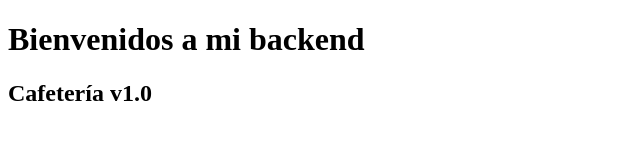
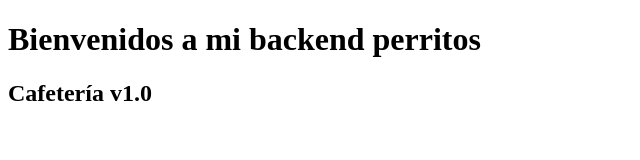
Before and after one commit to seba-lc/crud-cafeteria, a website: page public/index.html in a window 1280 px wide. Shown: the whole page, without its empty margins (0-640 px from the left). Drawn offline with Linux system fonts and the light colour scheme.

Commit message:
prueba heroku automatico

```diff
--- a/public/index.html
+++ b/public/index.html
@@ -7,7 +7,7 @@
   <title>Backend</title>
 </head>
 <body>
-  <h1>Bienvenidos a mi backend</h1>
+  <h1>Bienvenidos a mi backend perritos</h1>
   <h2>Cafetería v1.0</h2>
 </body>
 </html>
```
